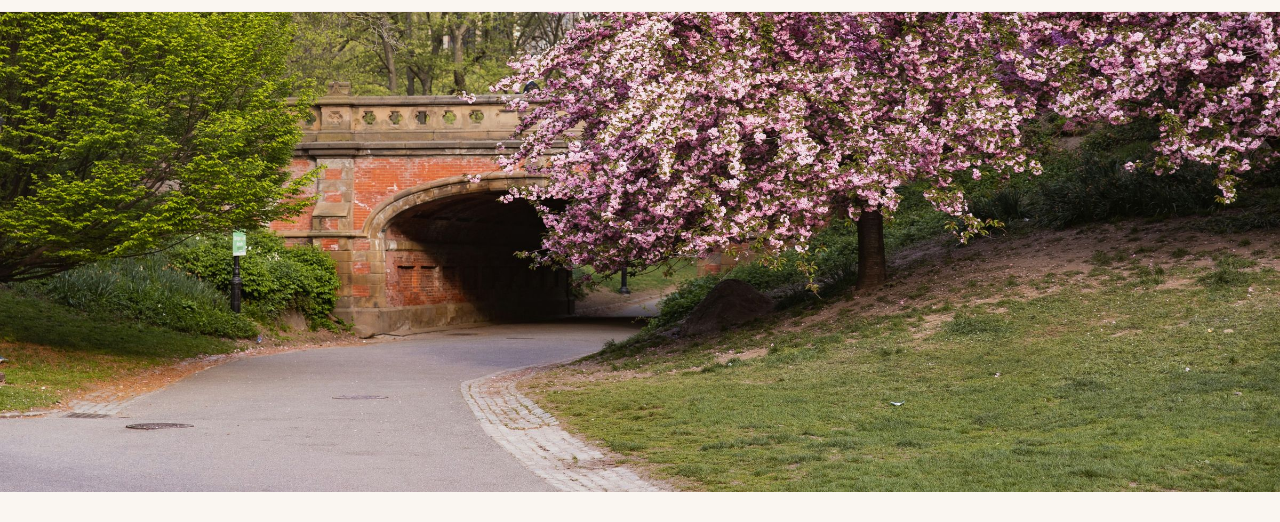
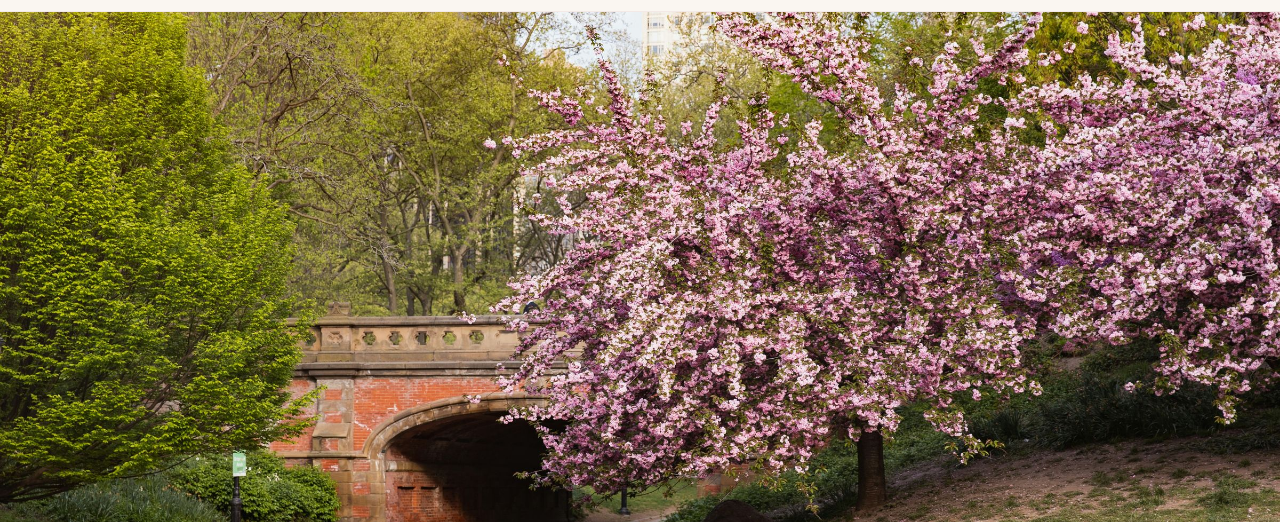
Before and after one commit to susanklebanoff/susans_website, a plain HTML site: page index.html in a window 1280 px wide. Shown: the part 73-595 px from the top of the page. Drawn offline with nearby package versions, Linux system fonts and the light colour scheme.

Commit message:
Keep blossoms and arch in frame in the hero photo
Hero height now follows viewport width (clamped) and the crop is
centred on the tree and bridge, so the framing holds across screen sizes.

Co-Authored-By: Claude Fable 5.2 <noreply@anthropic.com>

```diff
--- a/style.css
+++ b/style.css
@@ -36,8 +36,10 @@ nav li a:hover { color: var(--rose); border-color: var(--rose); }
 }
 
 /* Hero */
-.hero img, .band { width: 100%; height: 60vh; min-height: 260px; object-fit: cover; }
-.hero img { object-position: center 88%; } /* crop low so both paths show */
+.hero img, .band { width: 100%; min-height: 260px; object-fit: cover; }
+/* Height follows width so the blossoms and the arch both fit; the crop is centred on them,
+   trimming sky at the top and road at the bottom. */
+.hero img { height: clamp(45vh, 44.5vw, 78vh); object-position: center 38%; }
 .band { height: 45vh; }
 .hero div { text-align: center; padding: 2.5rem 1.5rem 1rem; }
 h1 { font: 500 clamp(2.4rem, 6vw, 3.6rem)/1.1 var(--display); margin: 0; }
```
